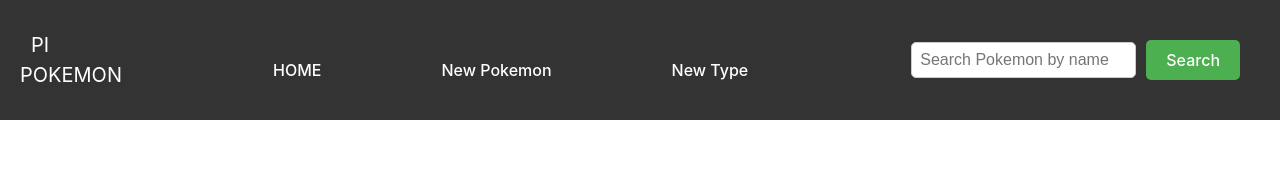
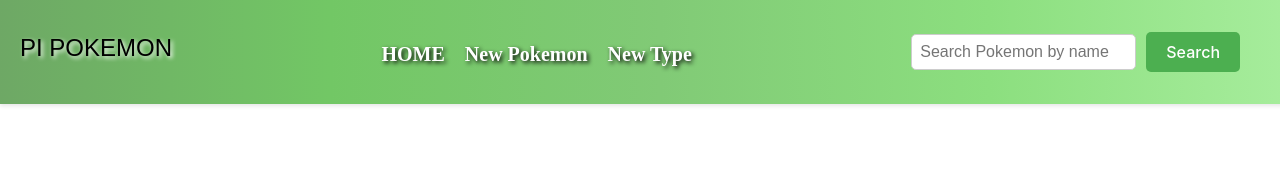
Before and after one commit to NazarethV/Proyecto-Individual-Pk, a React (Vite) app in the folder client vite/: page /home in a window 1280 px wide. Shown: the top 180 px of the page. Built offline with nearby package versions, Linux system fonts and the light colour scheme; no server answers.

Commit message:
algunos estilos css

```diff
--- a/client vite/src/Components/Card/pokemon.module.css
+++ b/client vite/src/Components/Card/pokemon.module.css
@@ -31,10 +31,10 @@
   .name {
     font-size: 1.5em; /* Tamaño de fuente más grande para el nombre */
     font-weight: bold; /* Texto en negrita */
-    color: #087f5b; /* Color de texto verde oscuro */
+    color: #4CAF50; /* Color de texto verde oscuro */
     font-family: fantasy;
     margin-top: 10px; /* Añadir margen superior */
-    text-shadow: 1px 1px 2px rgba(0, 0, 0, 0.3); /* Sombra de texto */
+    text-shadow: 1px 1px 2px rgb(37, 116, 29); /* Sombra de texto */
     background: linear-gradient(to right, #53a657, #7dd56f); /* Gradiente de verde */
     -webkit-text-fill-color: transparent; /* Color de texto transparente para aplicar gradiente */
   }
--- a/client vite/src/Components/Navbar/navbar.module.css
+++ b/client vite/src/Components/Navbar/navbar.module.css
@@ -1,68 +1,57 @@
+
 .navContainer {
   width: 100%;
   background-color: #333;
+  background:linear-gradient(to right, #6ea865, #72c765,#81ca76, #8cdf7f, #a9ee9f);;
   padding: 10px 20px;
-    position: fixed; /* Fija el navbar en su lugar */
-    top: 0; /* Lo coloca en la parte superior de la pantalla */
-    left:0;
+  position: fixed;
+  top: 0;
+  left: 0;
   display: flex;
   justify-content: space-between;
-    /* align-items: center; */
-    border-left: none; /* Eliminar el borde izquierdo */
-  }
-
-  .navBrand {
-    display: flex;
   align-items: center;
+  box-shadow: 0 2px 4px rgba(0, 0, 0, 0.1); /* Agrega una sombra suave */
 }
 
 .logo {
-    color: #fff;
-    font-size: 20px;
-    width: 40px;
-    height: auto;
+  color: #000000;
+  font-size: 24px;
   margin-right: 10px;
+  font-family: fantasy;
+  text-shadow: 2px 2px 4px rgb(255, 255, 255); /* Sombra suave */
+  animation: moverLogo 1s infinite alternate; /* Animación */
+}
+@keyframes moverLogo {
+  0% {
+    transform: translateY(0);
+  }
+  100% {
+    transform: translateY(-5px);
+  }
 }
 
 .navLinks {
-    /* display: flex; */
-    margin-top: 20px;
-    margin-left: 60px;
+  display: flex;
+  margin-top: 3px; /* Reduzco el margen superior */
 }
 
 .navLinks a {
   color: #fff;
   text-decoration: none;
   margin-right: 20px;
-    padding: 50px;
+  font-size: 20px; /* Tamaño de fuente más grande */
   transition: color 0.3s ease; /* Transición suave del color */
+  font-family: 'Century Gothic';
+  font-weight: bold;
+  text-shadow: 2px 2px 4px rgb(3, 3, 3);
 }
 
 .navLinks a:hover {
-    color: #ffcc00;
-    text-decoration: none;
-  }
-
-
-.navLinks a.active {
-    color: #ffcc00; /* Color activo */
-    text-decoration: none;
+  color: rgb(1, 173, 1); /* Color de enlace al pasar el cursor */
+  text-shadow: 2px 2px 4px rgb(255, 255, 255);
 }
 
 .navActions {
   display: flex;
   align-items: center;
 }
-
-.contenedorReset {
-  margin-left: 260px; /* Mueve el botón todo lo posible a la derecha */
-  margin-right: 20px; /* Agrega un margen a la derecha del botón para separarlo de los enlaces de navegación */
-}
-.resetButton {
-  background-color: #fff; /* Color de fondo del botón (ajusta según sea necesario) */
-  color: #333; /* Color del texto del botón (ajusta según sea necesario) */
-  padding: 8px 16px; /* Ajusta el relleno del botón según sea necesario */
-  border: none; /* Elimina el borde del botón */
-  cursor: pointer; /* Cambia el cursor al pasar sobre el botón */
-  border-radius: 4px; /* Ajusta el radio de la esquina del botón según sea necesario */
-}
--- a/client vite/src/Components/Pagination/pagination.module.css
+++ b/client vite/src/Components/Pagination/pagination.module.css
@@ -53,6 +53,7 @@
 }
 
 .resetButton {
+    width: 250px;
     background-color: #4CAF50; /* Verde */
     color: rgb(255, 255, 255);
     font-size: 14px;
--- a/client vite/src/Views/Home/Home.jsx
+++ b/client vite/src/Views/Home/Home.jsx
@@ -109,14 +109,14 @@ const Home = () => {
         setCurrentPage(1); // Establece la página actual a 1
     };
 
-    const handleDeletePokemon = async (id) => {
-        try {
-            await dispatch(deletePokemonById(id));
-            // Puedes realizar alguna acción adicional después de eliminar el Pokémon, como actualizar la lista de pokémons mostrada en la página.
-        } catch (error) {
-            console.error('Error al eliminar el Pokémon:', error);
-        }
-    };
+    // const handleDeletePokemon = async (id) => {
+    //     try {
+    //         await dispatch(deletePokemonById(id));
+    //         // Puedes realizar alguna acción adicional después de eliminar el Pokémon, como actualizar la lista de pokémons mostrada en la página.
+    //     } catch (error) {
+    //         console.error('Error al eliminar el Pokémon:', error);
+    //     }
+    // };
 
 
     const renderPagination = (handlePrevPage, handleNextPage, currentPage) => {
--- a/client vite/src/Views/Home/home.module.css
+++ b/client vite/src/Views/Home/home.module.css
@@ -1,3 +1,4 @@
+
 .title{
     font-family: fantasy;
 }
--- a/client vite/src/Views/Landing/Landing.jsx
+++ b/client vite/src/Views/Landing/Landing.jsx
@@ -5,7 +5,7 @@ import styles from './landing.module.css'; // Importa el archivo CSS de estilos
 const Landing = () => {
   return (
     <div className={styles.landingContainer}>
-      <h1 className={styles.landingTitle}>Welcome to the Pokémon World!</h1>
+      <h1 className={styles.landingTitle}>Welcome to the Pokemon World!</h1>
       <Link to="/home" className={styles.landingLink}>
         <button className={styles.landingButton}>Enter</button>
       </Link>
--- a/client vite/src/Views/Landing/landing.module.css
+++ b/client vite/src/Views/Landing/landing.module.css
@@ -1,18 +1,36 @@
+body {
+  /* background-image: url('https://www.actualidadiphone.com/wp-content/uploads/2016/07/pokemon-pikachu-go.jpg'); */
+  /* background-color: #53a657; */
+
+  background-size: cover;
+  background-position: center;
+  margin: 0; /* Elimina el margen predeterminado del body */
+  padding: 0; /* Elimina el relleno predeterminado del body */
+}
+
 .landingContainer {
   display: flex;
   flex-direction: column;
   align-items: center;
   justify-content: center;
   height: 100vh;
-    /* Color de fondo */
+  padding: 0 20px;
+  text-align: center;
 }
 
 .landingTitle {
   font-family: fantasy;
-    font-size: 36px;
-    color: #333; /* Color del título */
-    /*background: linear-gradient(to right, #53a657, #7dd56f); /* Gradiente de verde */
+  font-size: 40px;
+  /* color:linear-gradient(to right, #050505, #4e4e4e, #0a0a0a, #4c4d4c); */
+  color:#030303ea;
   margin-bottom: 20px;
+  text-shadow: 4px 4px 8px rgb(79, 201, 54);
+  padding: 10px;
+  transition: transform 0.3s ease; /* Agregamos una transición suave */
+}
+
+.landingTitle:hover {
+  transform: scale(1.1); /* Aumenta el tamaño del título al 110% cuando se pasa el cursor sobre él */
 }
 
 .landingLink {
@@ -20,18 +38,22 @@
 }
 
 .landingButton {
-    height: 10vh;
-    width: 30vh;
+  height: 50px;
+  width: 150px;
   padding: 10px 20px;
-    border: none;
   border-radius: 5px;
-    background: linear-gradient(to right, #53a657, #7dd56f);
-    color: white;
+  background-color: #fff;
+  color: #000000;
+  text-shadow: 2px 2px 4px rgba(0, 1, 1, 0.5);
   font-size: 18px;
   cursor: pointer;
   transition: background-color 0.3s ease;
+  box-shadow: 0 0 10px rgb(29, 29, 29);
 }
 
 .landingButton:hover {
-    background: linear-gradient(to right, #265028, #26ff05) /* Color del botón al pasar el cursor */
+  color:#ffffff;
+  background: linear-gradient(to right, #6ea865, #72c765, #72c765, #6ea865);
+  transform: scale(1.05);
+  box-shadow: 0 0 50px rgb(255, 255, 255);
 }
```
Lines whose indentation alone changed are shown as unchanged.
